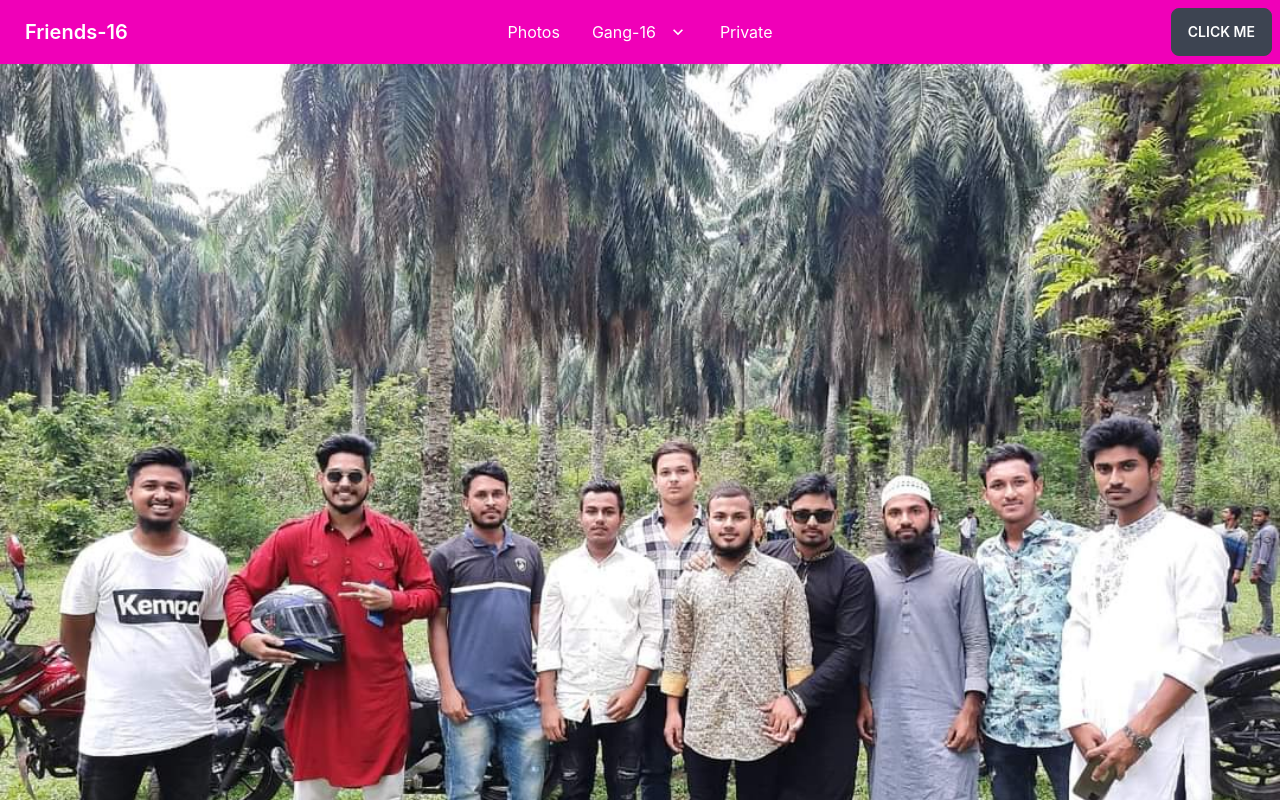
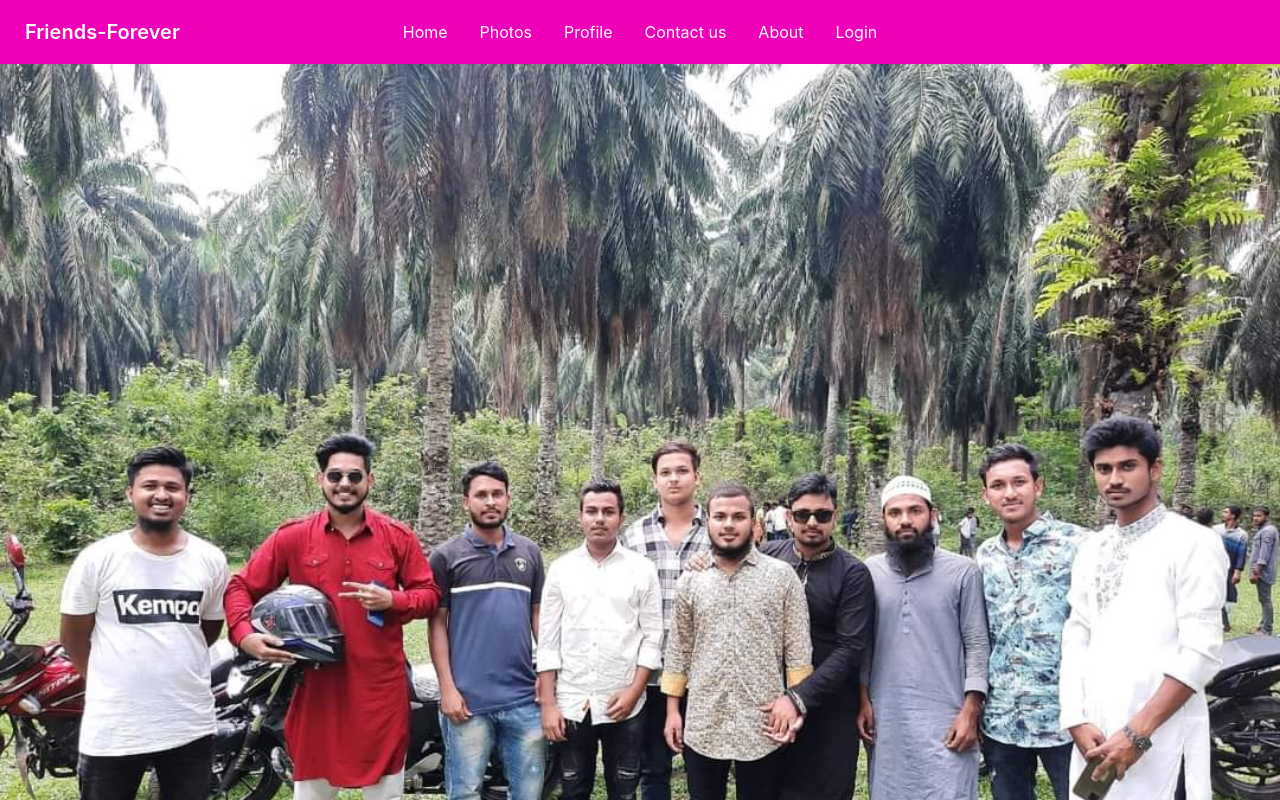
Before and after one commit to mubarakmohin1/friends-forever-client, a React (Create React App) app: page / in a window 1280 px wide. Shown: the top 800 px of the page. Built offline with nearby package versions, Linux system fonts and the light colour scheme.

Commit message:
banner added

```diff
--- a/src/Pages/Home/Shared/Navbar.js
+++ b/src/Pages/Home/Shared/Navbar.js
@@ -2,30 +2,37 @@
 import { Link } from 'react-router-dom';
 
 const Navbar = () => {
+    const menuItems = <>
+        <li><Link to={"/"}>Home</Link></li>
+        <li><Link to={"/photos"}>Photos</Link></li>
+        <li><Link to={"/profile"}>Profile</Link></li>
+        <li><Link to={"/contact"}>Contact us</Link></li>
+        <li><Link to={"/about"}>About</Link></li>
+        <li><Link to={"/login"}>Login</Link></li>
+    </>
     return (
-        <div class="navbar bg-secondary text-white">
-            <div class="navbar-start">
-
-                <Link to="/" class="btn btn-ghost normal-case text-xl">Friends-16</Link>
+        <div className="navbar bg-secondary text-white">
+            <div className="navbar-start">
+                <div className="dropdown">
+                    <label tabIndex="0" className="btn btn-ghost lg:hidden">
+                        <svg xmlns="http://www.w3.org/2000/svg" className="h-5 w-5" fill="none" viewBox="0 0 24 24" stroke="currentColor"><path strokeLinecap="round" strokeLinejoin="round" strokeWidth="2" d="M4 6h16M4 12h8m-8 6h16" /></svg>
+                    </label>
+                    <ul tabIndex="0" className="menu menu-compact dropdown-content mt-3 p-2 shadow bg-base-100 rounded-box w-52">
+                        {menuItems}
+                    </ul>
+                </div>
+                <a className="btn btn-ghost normal-case text-xl">Friends-Forever</a>
             </div>
-            <div class="navbar-center hidden lg:flex">
-                <ul class="menu menu-horizontal p-0">
-                    <li><Link to="/photos">Photos</Link></li>
-                    <li tabindex="0">
-                        <Link to="/">
-                            Gang-16
-                            <svg class="fill-current" xmlns="http://www.w3.org/2000/svg" width="20" height="20" viewBox="0 0 24 24"><path d="M7.41,8.58L12,13.17L16.59,8.58L18,10L12,16L6,10L7.41,8.58Z" /></svg>
-                        </Link>
-                        <ul class="p-2">
-                            <li><Link to="/student">Student's Profile</Link></li>
-                            <li><Link to="/teacher">Teacher's Profile</Link></li>
-                        </ul>
-                    </li>
-                    <li><Link to="/private">Private</Link></li>
+            <div className="navbar-center hidden lg:flex">
+                <ul className="menu menu-horizontal p-0">
+                    {menuItems}
                 </ul>
             </div>
-            <div class="navbar-end">
-                <Link to="/login" class="btn">Click Me</Link>
+            <div className="navbar-end">
+                <label tabIndex="1" for="dashboard-sidebar" className="btn btn-ghost lg:hidden">
+                    <svg xmlns="http://www.w3.org/2000/svg" className="h-5 w-5" fill="none" viewBox="0 0 24 24" stroke="currentColor"><path strokeLinecap="round" strokeLinejoin="round" strokeWidth="2" d="M4 6h16M4 12h8m-8 6h16" /></svg>
+                </label>
+
             </div>
         </div>
     );
```
